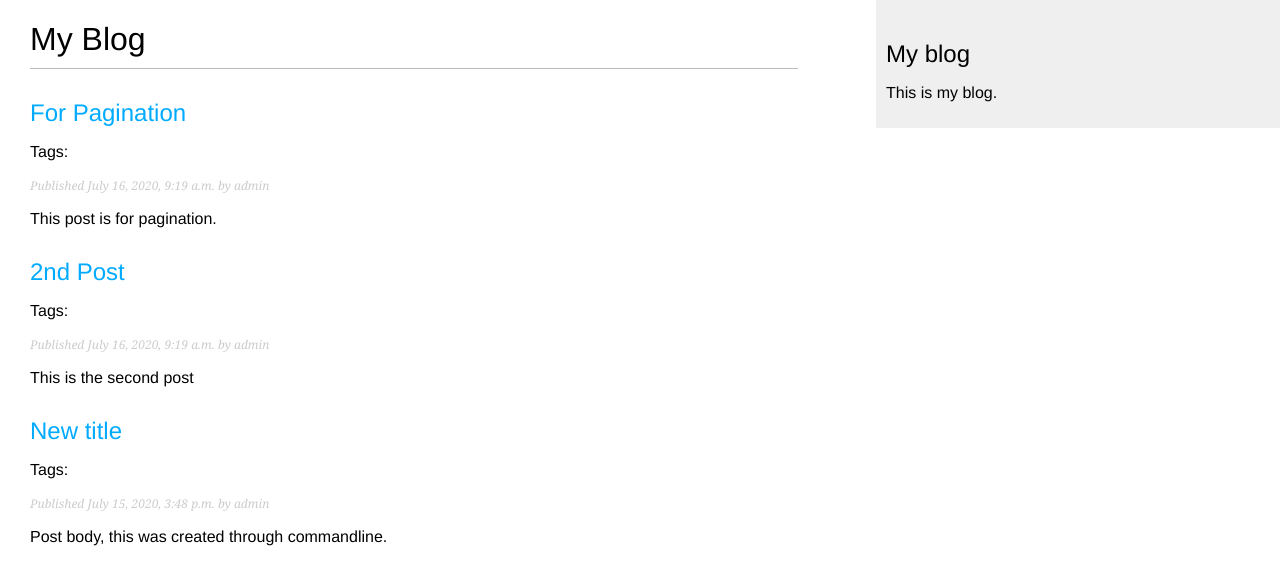
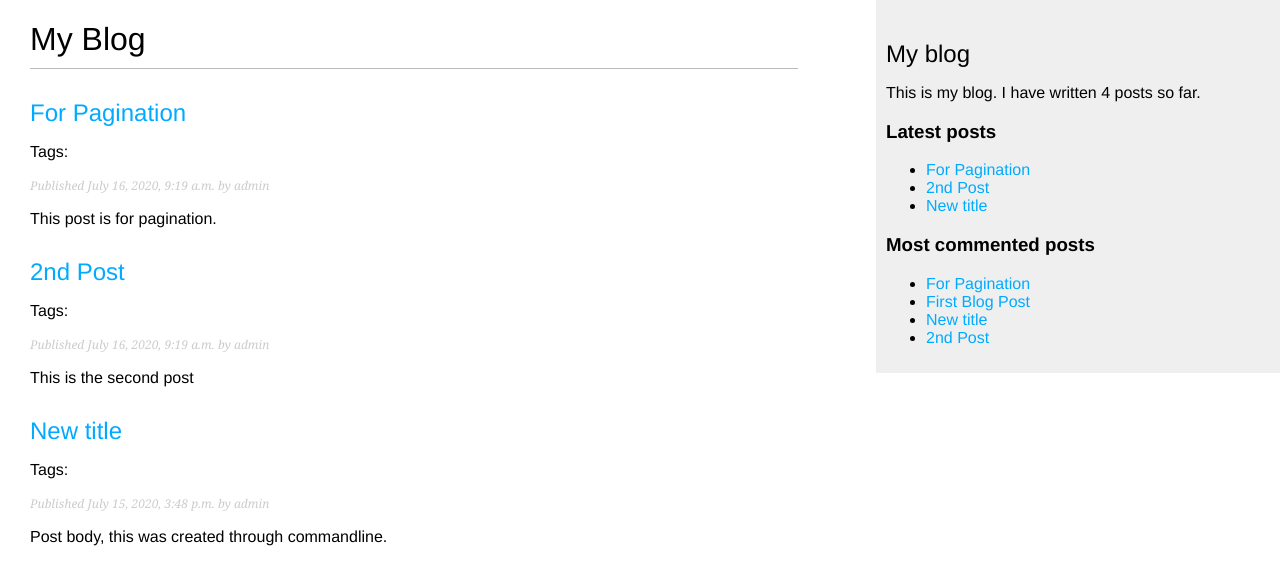
Before and after one commit to kydzoster/dj-blog-app, a Django app: page /blog/ in a window 1280 px wide. Shown: the top 587 px of the page. Run offline with Django 3.2, Linux system fonts and the light colour scheme; data comes from the database, SQL or seed files in the repository; parts of the project's set-up code (start-up, migrations or seed data) failed here and were passed over.

Commit message:
added custom template tags; total post count, latest posts and most commented posts

```diff
--- a/blog/templates/blog/base.html
+++ b/blog/templates/blog/base.html
@@ -1,3 +1,4 @@
+{% load blog_tags %}
 {% load static %}
 <!DOCTYPE html>
 <html>
@@ -12,7 +13,18 @@
         </div>
         <div id="sidebar">
             <h2>My blog</h2>
-            <p>This is my blog.</p>
+            <p>This is my blog. I have written {% total_posts %} posts so far.</p>
+            <h3>Latest posts</h3>
+            {% show_latest_posts 3 %}
+            <h3>Most commented posts</h3>
+            {% get_most_commented_posts as most_commented_posts %}
+            <ul>
+                {% for post in most_commented_posts %}
+                    <li>
+                        <a href="{{ post.get_absolute_url }}">{{ post.title }}</a>
+                    </li>
+                {% endfor %}
+            </ul>
         </div>
     </body>
 </html>
--- /dev/null
+++ b/blog/templates/blog/post/latest_posts.html
@@ -0,0 +1,7 @@
+<ul>
+    {% for post in latest_posts %}
+        <li>
+            <a href="{{ post.get_absolute_url }}">{{ post.title }}</a>
+        </li>
+    {% endfor %}
+</ul>
--- /dev/null
+++ b/blog/templatetags/blog_tags.py
@@ -0,0 +1,22 @@
+from django import template
+from django.db.models import Count
+from ..models import Post
+
+
+register = template.Library()
+
+# returns total number of posts published so far
+@register.simple_tag
+def total_posts():
+    return Post.published.count()
+
+# displays latest posts as titles
+@register.inclusion_tag('blog/post/latest_posts.html')
+def show_latest_posts(count=5):
+    latest_posts = Post.published.order_by('-publish')[:count]
+    return {'latest_posts': latest_posts}
+
+# displays the most commented post
+@register.simple_tag
+def get_most_commented_posts(count=5):
+    return Post.published.annotate(total_comments=Count('comments')).order_by('-total_comments')[:count]
```
Also changed, not shown: blog/templatetags/__init__.py (added).
